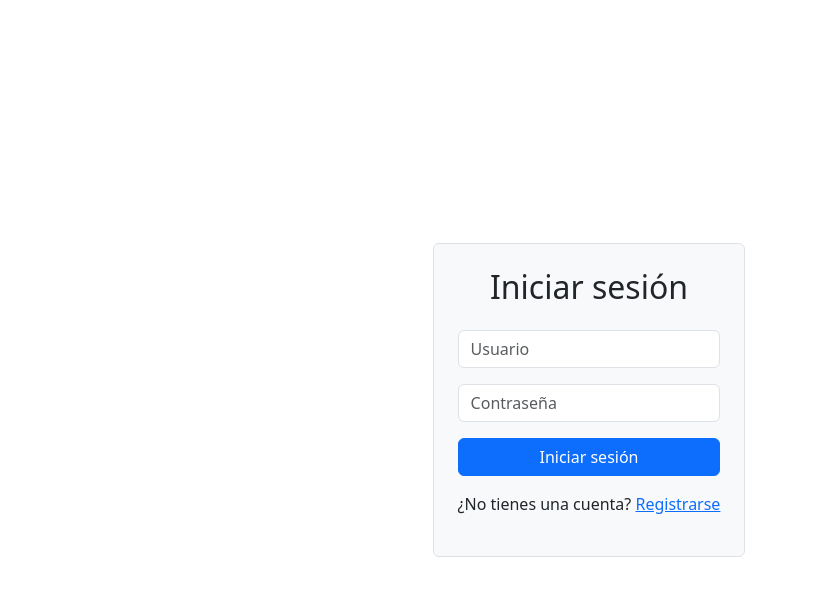
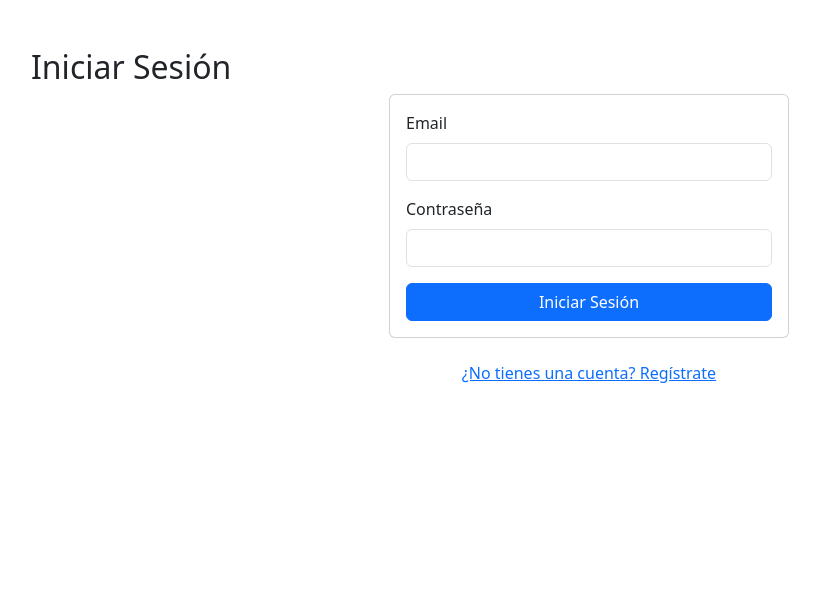
Before and after one commit to alfredfullstack2024/frontendporras, a React (Create React App) app: page /login in a window 1280 px wide. Shown: the top 596 px of the page, without its empty margins (51-871 px from the left). Built offline with nearby package versions, Linux system fonts and the light colour scheme; no server answers.

Commit message:
Update Login.js

```diff
--- a/src/pages/Login.js
+++ b/src/pages/Login.js
@@ -1,51 +1,77 @@
-import React, { useState, useContext } from "react";
+import React, { useState } from "react";
+import { Form, Button, Alert, Card } from "react-bootstrap";
 import { useNavigate } from "react-router-dom";
-import { AuthContext } from "../context/AuthContext";
+import { useAuth } from "../context/AuthContext";
 
 const Login = () => {
-  const [email, setEmail] = useState("");
-  const [password, setPassword] = useState("");
-  const { login } = useContext(AuthContext);
+  const [formData, setFormData] = useState({
+    email: "",
+    password: "",
+  });
+  const [error, setError] = useState("");
+  const { login } = useAuth();
   const navigate = useNavigate();
 
-  const handleSubmit = (e) => {
+  const handleChange = (e) => {
+    const { name, value } = e.target;
+    setFormData({ ...formData, [name]: value });
+  };
+
+  const handleSubmit = async (e) => {
     e.preventDefault();
-    if (login(email, password)) {
-      navigate("/rutinas/consultar");
-    } else {
-      alert("Credenciales incorrectas. Usa usuario: usuario@123, contraseña: 123");
+    setError("");
+
+    try {
+      await login(formData.email, formData.password);
+    } catch (err) {
+      console.error("Error desde Login.js:", err.message);
+      setError(err.message);
     }
   };
 
   return (
-    <div className="d-flex justify-content-center align-items-center vh-100">
-      <form onSubmit={handleSubmit} className="p-4 border rounded bg-light">
-        <h2 className="text-center mb-4">Iniciar sesión</h2>
-        <div className="mb-3">
-          <input
-            type="text"
-            className="form-control"
-            placeholder="Usuario"
-            value={email}
-            onChange={(e) => setEmail(e.target.value)}
-          />
-        </div>
-        <div className="mb-3">
-          <input
-            type="password"
-            className="form-control"
-            placeholder="Contraseña"
-            value={password}
-            onChange={(e) => setPassword(e.target.value)}
-          />
-        </div>
-        <button type="submit" className="btn btn-primary w-100">
-          Iniciar sesión
-        </button>
-        <p className="text-center mt-3">
-          ¿No tienes una cuenta? <a href="/register">Registrarse</a>
-        </p>
-      </form>
+    <div className="container mt-5">
+      <h2>Iniciar Sesión</h2>
+
+      {error && <Alert variant="danger">{error}</Alert>}
+
+      <Card style={{ maxWidth: "400px", margin: "0 auto" }}>
+        <Card.Body>
+          <Form onSubmit={handleSubmit}>
+            <Form.Group className="mb-3" controlId="email">
+              <Form.Label>Email</Form.Label>
+              <Form.Control
+                type="email"
+                name="email"
+                value={formData.email}
+                onChange={handleChange}
+                required
+              />
+            </Form.Group>
+
+            <Form.Group className="mb-3" controlId="password">
+              <Form.Label>Contraseña</Form.Label>
+              <Form.Control
+                type="password"
+                name="password"
+                value={formData.password}
+                onChange={handleChange}
+                required
+              />
+            </Form.Group>
+
+            <Button variant="primary" type="submit" className="w-100">
+              Iniciar Sesión
+            </Button>
+          </Form>
+        </Card.Body>
+      </Card>
+
+      <div className="text-center mt-3">
+        <Button variant="link" onClick={() => navigate("/register")}>
+          ¿No tienes una cuenta? Regístrate
+        </Button>
+      </div>
     </div>
   );
 };
```
